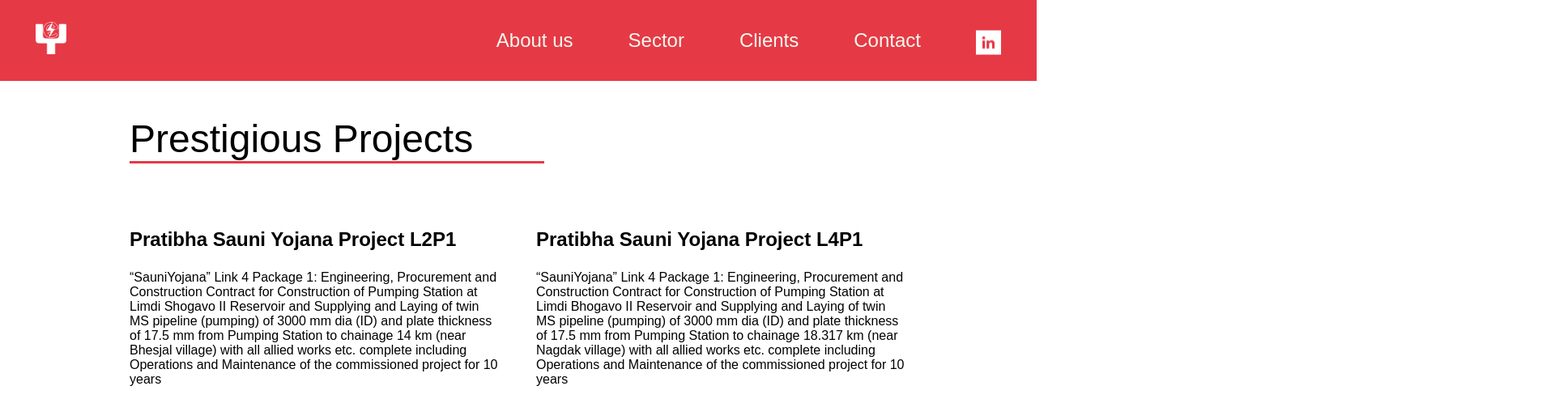
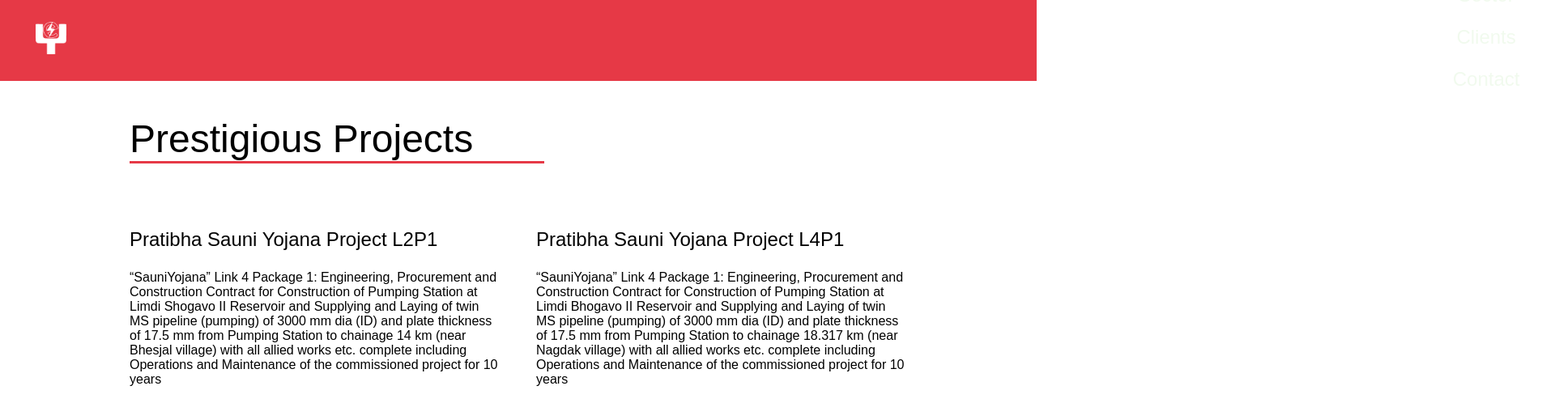
Before and after one commit to yppl-dev/yppl-web, a plain HTML site: page pages/projects.html in a window 1280 px wide. Shown: the top 519 px of the page at 81% size, 1920 px wide, since content can reach past the window. Drawn offline with Linux system fonts and the light colour scheme.

Commit message:
Update projects.css

```diff
--- a/styles/projects.css
+++ b/styles/projects.css
@@ -56,7 +56,6 @@
   display: flex;
   justify-content: space-between;
   align-items: center;
-    overflow-x: hidden;
 }
 
 .navbar__logo{
@@ -69,15 +68,18 @@
   width: 100%;
   height: auto;
   margin-right: var(--sp-med);
-    overflow-x: hidden;
 }
 
 .navbar__flexContainer--flex{
+  z-index: 5;
   display: flex;
+  flex-direction: column;
+  justify-content: center;
   align-items: center;
-    justify-content: flex-end;
   gap: var(--sp-sml);
   padding: var(--sp-med) 0;
+  transform: translateX(100%);
+
 }
 
 .transX {
@@ -139,7 +141,7 @@
 
  .content__list-title {
    font-size: var(--fs-med);
-    font-weight: 600;
+   font-weight: 400;
    margin-bottom: var(--sp-sml);
  }
 
@@ -218,7 +220,6 @@
     height: auto;
     position: absolute;
     top:80px;
-      overflow-x: hidden;
   }
 
   .navbar__flexContainer--flex{
@@ -265,10 +266,12 @@
     overflow-x: hidden;
   }
 
+
   .navbar--flex{
     display: flex;
     justify-content: space-between;
     align-items: center;
+    /* overflow-x: hidden; */
   }
 
   .navbar__flexContainer {
@@ -287,8 +290,8 @@
     justify-content: center;
     gap: var(--sp-sml);
     padding: var(--sp-med) 0;
-      transform: translateX(100%);
-
+    /* transform: translateX(100%); */
+    display: none;
   }
 
   .navbar__navlink{
@@ -303,6 +306,7 @@
 
   .transX {
     transform: translateX(0);
+    display: flex;
   }
 
   .content__list {
```
Lines whose indentation alone changed are shown as unchanged.
